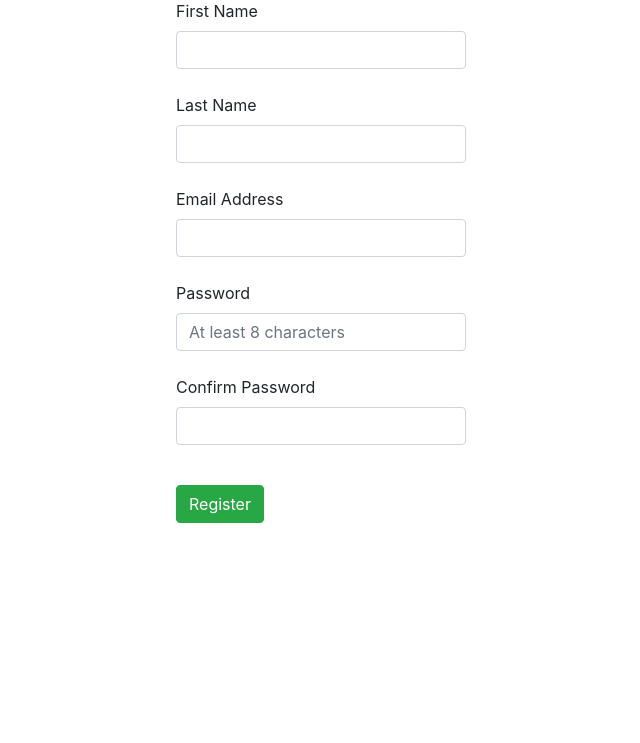
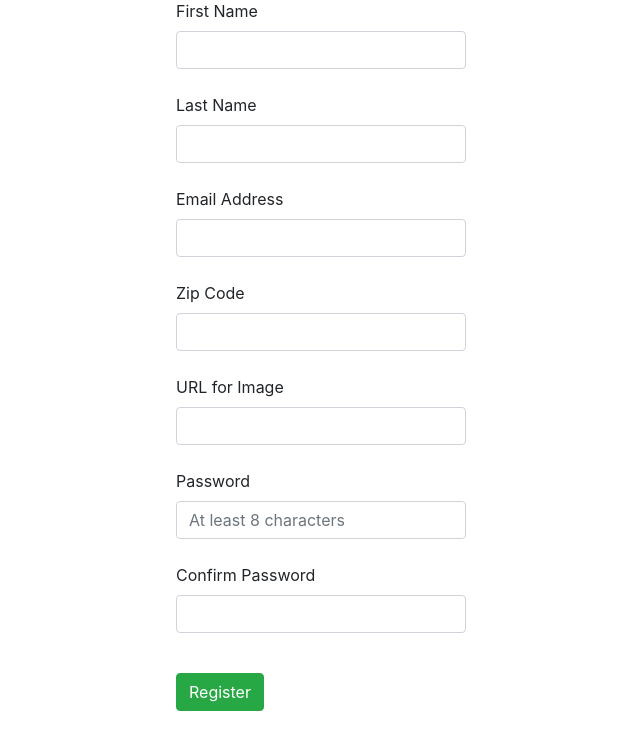
Before and after one commit to IgnacioBellomo/event-booking-site, a Flask app: page /register in a window 1280 px wide. Shown: the part 57-800 px from the top of the page, without its empty margins (319-959 px from the left). Run offline with Flask 2, Linux system fonts and the light colour scheme; some libraries are stand-ins or nearby versions.

Commit message:
reg form functioning again

```diff
--- a/application.py
+++ b/application.py
@@ -13,7 +13,7 @@ from helpers import apology, login_required, passwordValid
 # Database queries
 
 # User
-newUser = "INSERT INTO users ( email, pwdHash, fName, lName, zip, pic ) VALUES ( :email, :pwdHash, :fName, :lName, :zip, :pic )"
+newUser = "INSERT INTO users ( email, pwdHash, fName, lName, zip, pic ) VALUES ( :email, :pwdHash, :fName, :lName, :zipCode, :pic )"
 newTransaction = "INSERT INTO transactions (tranID, userID, eventID, tickets, time) VALUES ( NULL, :userID, :eventID, :tickets, NULL )"
 userLogin = "SELECT * FROM users WHERE email = :email"
 ticketSale = "UPDATE events SET tickets = :tickets WHERE eventID = :eventID"
@@ -38,7 +38,7 @@ app = Flask(__name__)
 
 # Ensure templates are auto-reloaded
 app.config["TEMPLATES_AUTO_RELOAD"] = True
-#app.config['TESTING'] = True
+app.config['TESTING'] = True
 
 # Ensure responses aren't cached
 @app.after_request
@@ -64,7 +64,7 @@ def index():
 
     if session:
 
-        usr = session['userID']
+        usr = session['user_id']
 
     """ Show a list of event thumbnail images which point to selected single event page """
 
@@ -87,7 +87,7 @@ def login():
             return apology("You must provide your email!", 403)
 
         # Ensure password was submitted
-        elif not request.form["password"]:
+        if not request.form["password"]:
             return apology("You must provide password!", 403)
 
         else:
@@ -102,10 +102,10 @@ def login():
             if len(verifyUsr) != 1 or not check_password_hash(verifyUsr[0]["pwdHash"], password):
 
                 return apology("invalid username and/or password", 403)
-                # Redirect user to home page
 
             else:
 
+                # Redirect user to home page
                 return redirect("/")
 
     if request.method == "GET":
@@ -139,7 +139,7 @@ def register():
             msg = "You didn't enter a password."
             return render_template("error.html", msg=msg)
 
-        elif not request.form.get("confirmation"):
+        elif not request.form.get("confirmPassword"):
             msg = "You didn't confirm your password."
             return render_template("error.html", msg=msg)
 
@@ -147,7 +147,7 @@ def register():
             msg = "Password must contain at least 1 letter, 1 number, and 1 special character"
             return render_template("error.html", msg=msg)
 
-        elif request.form.get("password") != request.form.get("confirmation"):
+        elif request.form.get("password") != request.form.get("confirmPassword"):
             msg = "Passwords did not match."
             return render_template("error.html", msg=msg)
 
@@ -159,6 +159,8 @@ def register():
             msg = "You didn't enter a last name."
             return render_template("error.html", msg=msg)
 
+        """
+
         elif not request.form.get("zip"):
             msg = "You didn't enter a zip code."
             return render_template("error.html", msg=msg)
@@ -166,6 +168,8 @@ def register():
         elif not request.form.get("pic"):
             msg = "You didn't provide a profile picture."
             return render_template("error.html", msg=msg)
+
+        """
 
         # Query database for username
         rows = db.execute(userLogin, email=request.form.get("email"))
@@ -183,6 +187,7 @@ def register():
             lName = request.form.get("lName")
             zipCode = request.form.get("zipCode")
             pic = request.form.get("pic")
+
             db.execute(newUser, email=email, pwdHash=pwdHash, fName=fName, lName=lName, zipCode=zipCode, pic=pic)
 
             # Redirect user to log in page
--- a/templates/error.html
+++ b/templates/error.html
@@ -9,7 +9,7 @@ Error - 405
       <h5 class="card-header">Error!</h5>
       <div class="card-body">
         <h5 class="card-title">405</h5>
-        <p class="card-text color-red">Something went wrong</p>
+        <p class="card-text color-red">{{ msg }}</p>
         <a href="/index.html" class="card-link">Go Home!</a>
       </div>
     </div>
--- a/templates/registration.html
+++ b/templates/registration.html
@@ -28,6 +28,14 @@ Register
                         <input class="form-control" id="email" type="text" name="email"><br>
                     </div>
                     <div class="form-box">
+                        <label for="email">Zip Code</label><br>
+                        <input class="form-control" id="zipCode" type="text" name="zipCode"><br>
+                    </div>
+                    <div class="form-box">
+                        <label for="email">URL for Image</label><br>
+                        <input class="form-control" id="pic" type="text" name="pic"><br>
+                    </div>
+                    <div class="form-box">
                         <label for="password">Password</label><br>
                         <input class="form-control" id="password" type="password" name="password" placeholder="At least 8 characters"><br>
                     </div>
@@ -39,6 +47,7 @@ Register
                     <div class="form-box">
                         <button type="submit" class="btn btn-success" id="submit">Register</button>
                     </div>
+                </form>
             </div>
         {% endif %}
 
```
Also changed, not shown: bookThatThang.db, templates/register.html (deleted).
